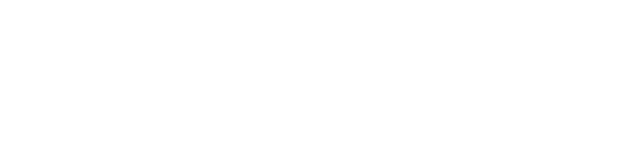
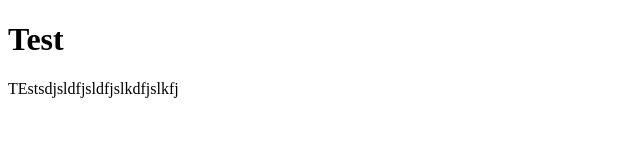
Before and after one commit to xCantix/.xcantix.github.io, a plain HTML site: page index.html in a window 1280 px wide. Shown: the whole page, without its empty margins (0-640 px from the left). Drawn offline with Linux system fonts and the light colour scheme.

Commit message:
Update index.html
testing

```diff
--- a/index.html
+++ b/index.html
@@ -13,6 +13,9 @@ Portfolio Test Site
 
     </head>
     <body>
+        <h1>Test</h1>
+        <p>TEstsdjsldfjsldfjslkdfjslkfj</p>
+
 
     </body>
 </html>
```
